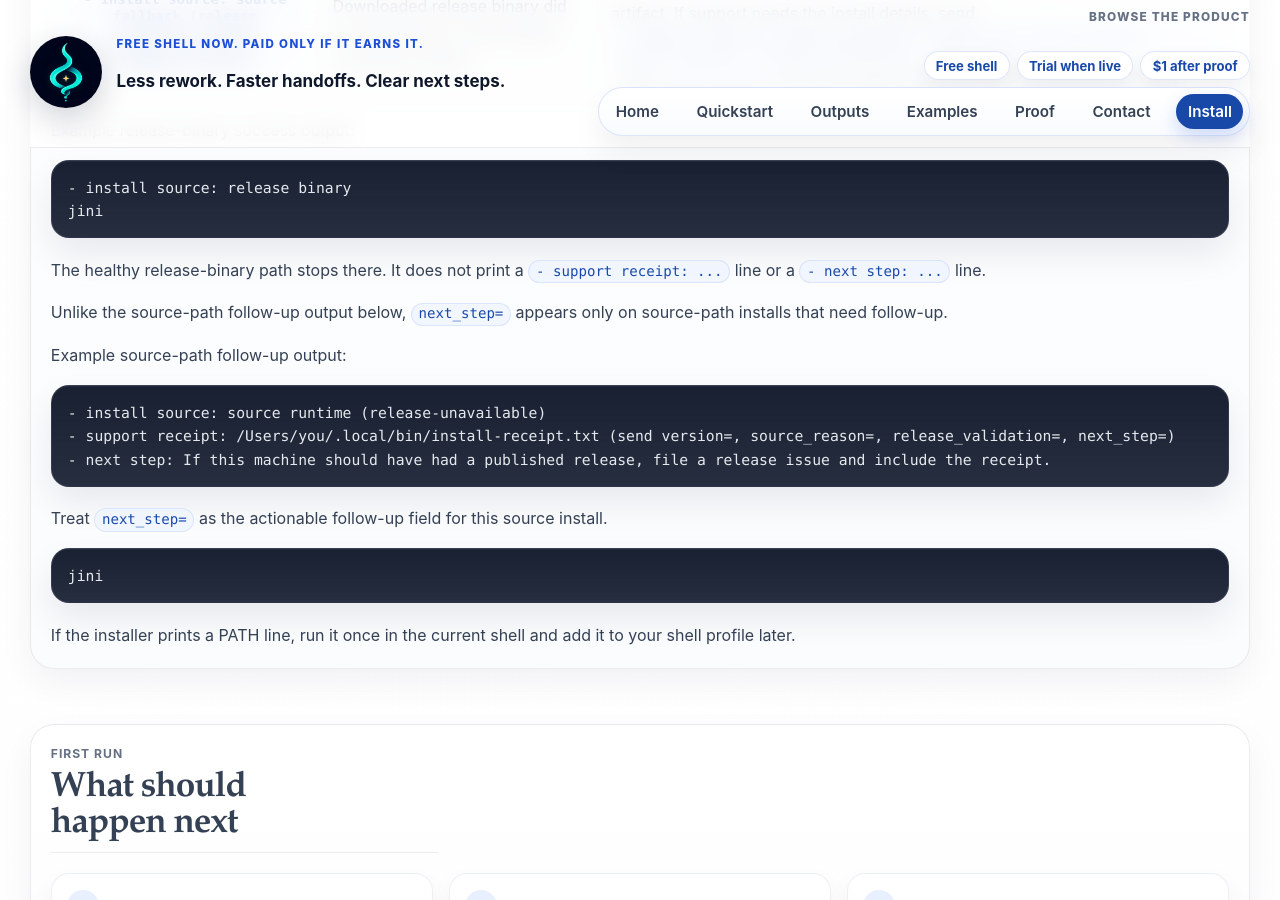
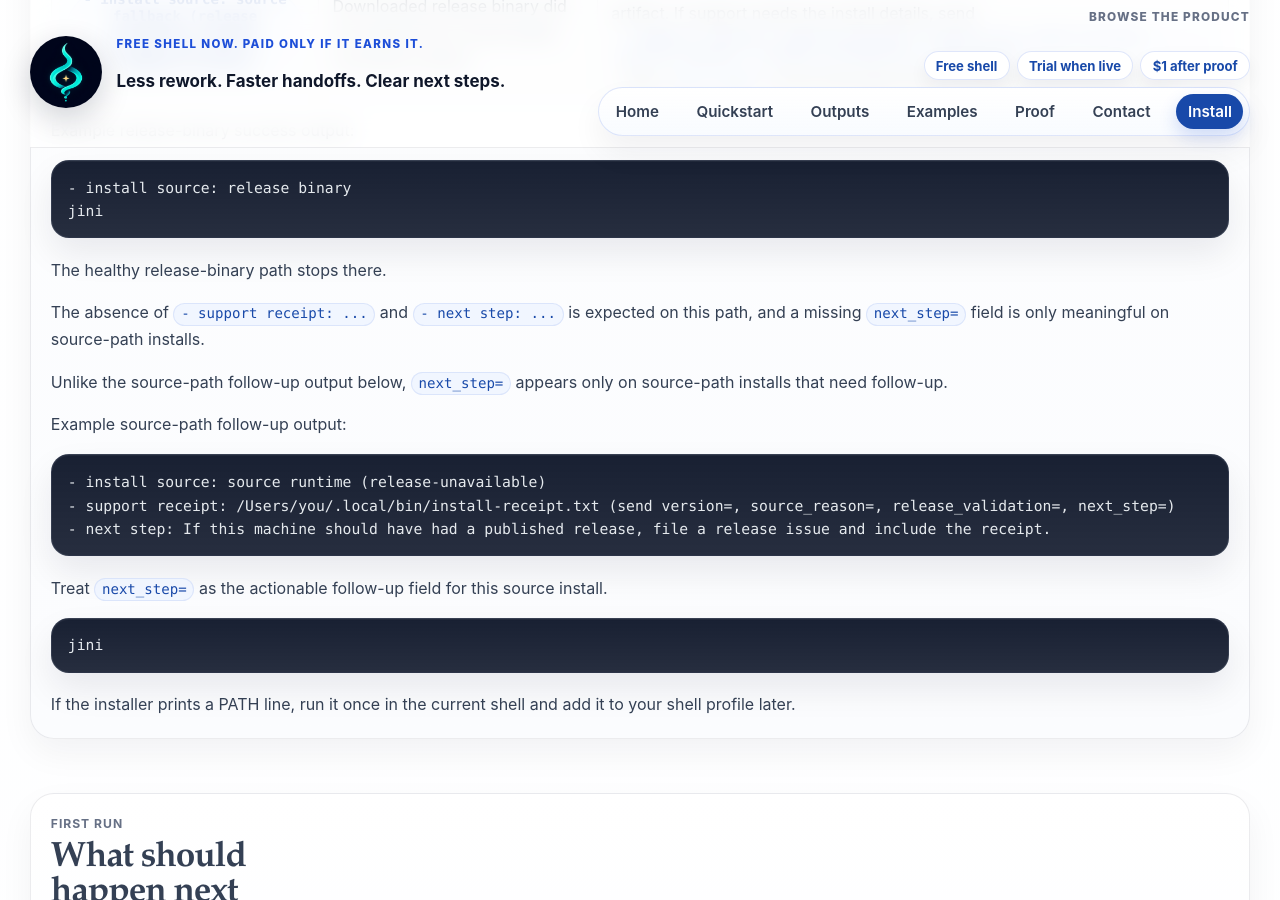
Before and after one commit to maridlabsai/jini, a Jekyll site: the page built from docs/install.md, in a window 1280 px wide and 900 px high, scrolled down 2998 px. Built offline with Jekyll 4.4.1, drawn with Linux system fonts in a browser that asks for light colours.

Commit message:
Canonicalize install release-path contrast

```diff
--- a/docs/install.md
+++ b/docs/install.md
@@ -117,7 +117,8 @@ quick_links:
 <pre><code class="language-text">- install source: release binary
 jini
 </code></pre>
-  <p>The healthy release-binary path stops there. It does not print a <code>- support receipt: ...</code> line or a <code>- next step: ...</code> line.</p>
+  <p>The healthy release-binary path stops there.</p>
+  <p>The absence of <code>- support receipt: ...</code> and <code>- next step: ...</code> is expected on this path, and a missing <code>next_step=</code> field is only meaningful on source-path installs.</p>
   <p>Unlike the source-path follow-up output below, <code>next_step=</code> appears only on source-path installs that need follow-up.</p>
 
   <p>Example source-path follow-up output:</p>
```
Also changed, not shown: tests/test_public_cli_docs.py (+7 -1 lines).
